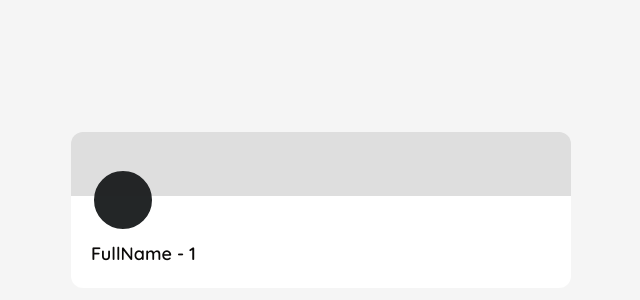
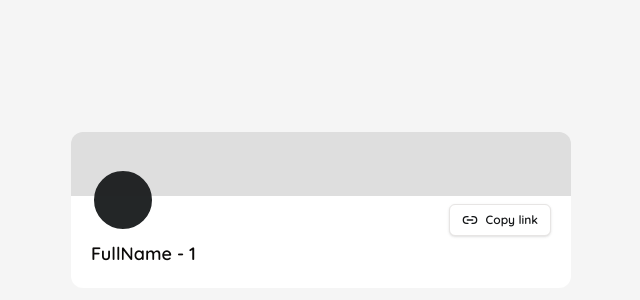
Before and after one commit to russellbanares322/chateu, a Next.js app: page /profile/1 in a window 1280 px wide. Shown: the part 110-410 px from the top of the page, without its empty margins (319-959 px from the left). Built offline with nearby package versions, Linux system fonts and the light colour scheme; what @convex-dev/auth would draw is missing.

Commit message:
feat: add extra buttons in user profile card

```diff
--- a/app/profile/[userId]/page.tsx
+++ b/app/profile/[userId]/page.tsx
@@ -1,3 +1,6 @@
+import { Button } from "@/components/ui/button";
+import { Link2 } from "lucide-react";
+
 type ProfileProps = {
   params: Promise<{
     userId: string;
@@ -12,10 +15,22 @@ export default async function Profile({ params }: ProfileProps) {
       <div className="bg-white rounded-xl max-w-[500px] w-full mx-5 relative">
         <div className="bg-gray/15 w-full h-16 rounded-tl-xl rounded-tr-xl absolute" />
         <div className="p-5 mt-4">
-          {/* Image and name of user */}
-          <div className="space-y-2">
-            <div className="bg-gray h-16 w-16 rounded-full border-[3px] border-solid border-white" />
-            <p className="text-lg font-semibold">FullName - {userId}</p>
+          {/* Image and name of user*/}
+          <div className="flex justify-between items-center">
+            <div className="space-y-2">
+              <div className="bg-gray h-16 w-16 rounded-full border-[3px] border-solid border-white" />
+              <p className="text-lg font-semibold">FullName - {userId}</p>
+            </div>
+            {/* Extra action buttons */}
+            <div className="mt-1">
+              <Button
+                size="sm"
+                className="border border-solid bg-white hover:bg-gray/10 text-black font-semibold"
+              >
+                <Link2 className="text-black" />
+                Copy link
+              </Button>
+            </div>
           </div>
         </div>
       </div>
```
